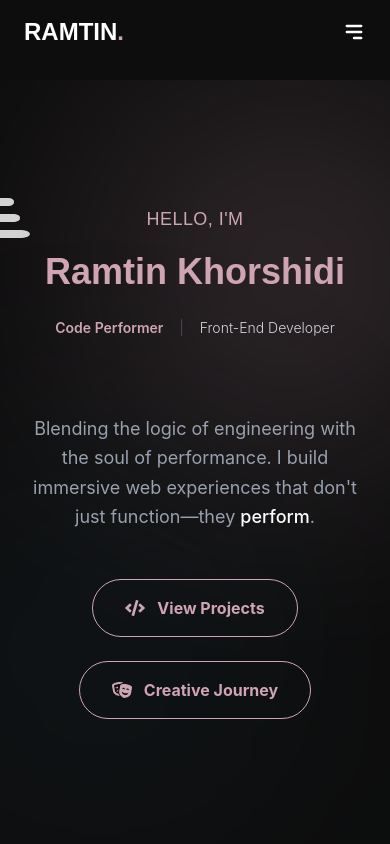
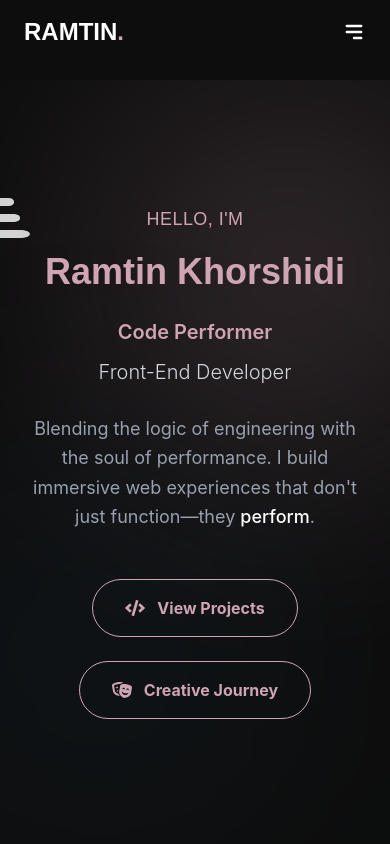
Before and after one commit to RamtinKhorshidi/MyPersonal-WebPage, a React (Vite) app: page /#/ in a window 390 px wide. Shown: the top 844 px of the page. Built offline with nearby package versions, Linux system fonts and the light colour scheme.

Commit message:
Revert hero text alignment changes

```diff
--- a/src/pages/Home.tsx
+++ b/src/pages/Home.tsx
@@ -51,10 +51,10 @@ const Home = () => {
                         transition={{ delay: 0.4, duration: 0.8 }}
                         className="h-16 mb-8"
                     >
-                        <p className="text-sm sm:text-xl md:text-4xl text-gray-300 font-light flex flex-nowrap whitespace-nowrap justify-center items-center gap-2">
+                        <p className="text-xl md:text-4xl text-gray-300 font-light flex flex-wrap justify-center gap-2">
                             <span className="text-primary font-semibold">Code Performer</span>
-                            <span className="mx-2 md:mx-3 text-gray-600">|</span>
-                            <span>Front-End Developer</span>
+                            <span className="hidden md:inline mx-3 text-gray-600">|</span>
+                            <span className="block md:inline mt-1 md:mt-0">Front-End Developer</span>
                         </p>
                     </motion.div>
 
```
